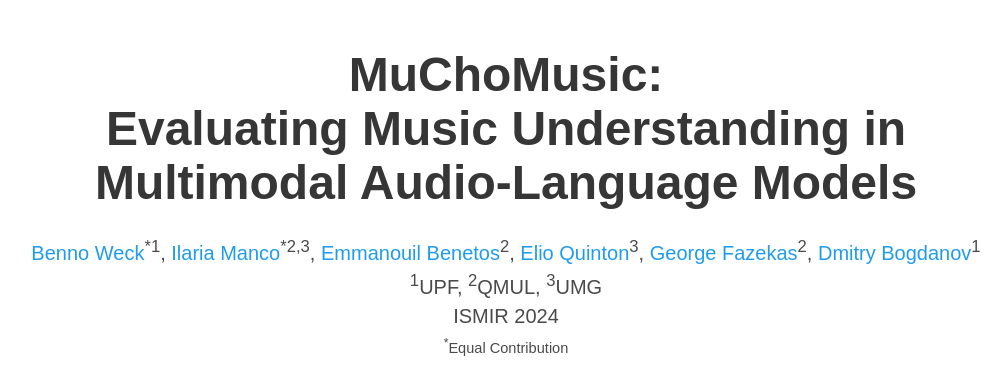
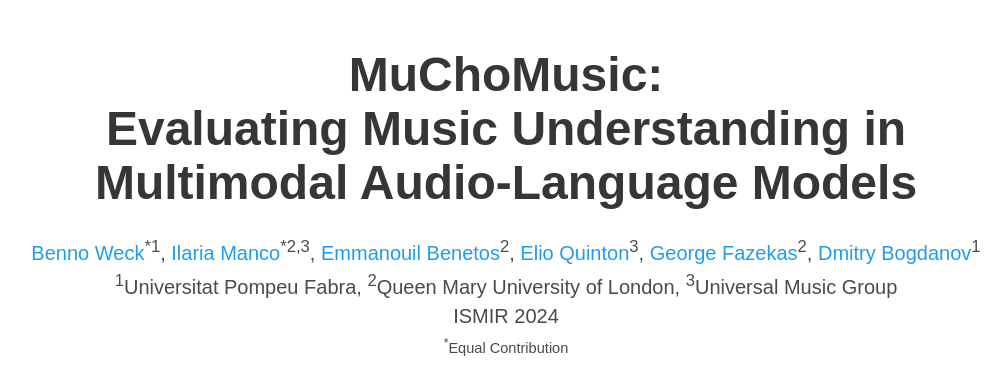
Before and after one commit to mulab-mir/muchomusic, a plain HTML site: page index.html in a window 1280 px wide. Shown: the top 370 px of the page, without its empty margins (134-1142 px from the left). Drawn offline with nearby package versions, Linux system fonts and the light colour scheme; some icons are missing; a web font is replaced by a local one.

Commit message:
update affiliations

```diff
--- a/index.html
+++ b/index.html
@@ -77,7 +77,7 @@
                     </div>
 
                     <div class="is-size-5 publication-authors">
-                        <span class="author-block"><sup>1</sup>UPF, <sup>2</sup>QMUL, <sup>3</sup>UMG<br>ISMIR 2024</span>
+                        <span class="author-block"><sup>1</sup>Universitat Pompeu Fabra, <sup>2</sup>Queen Mary University of London, <sup>3</sup>Universal Music Group<br>ISMIR 2024</span>
                         <span class="eql-cntrb"><small><br><sup>*</sup>Equal Contribution</small></span>
                     </div>
 
```
